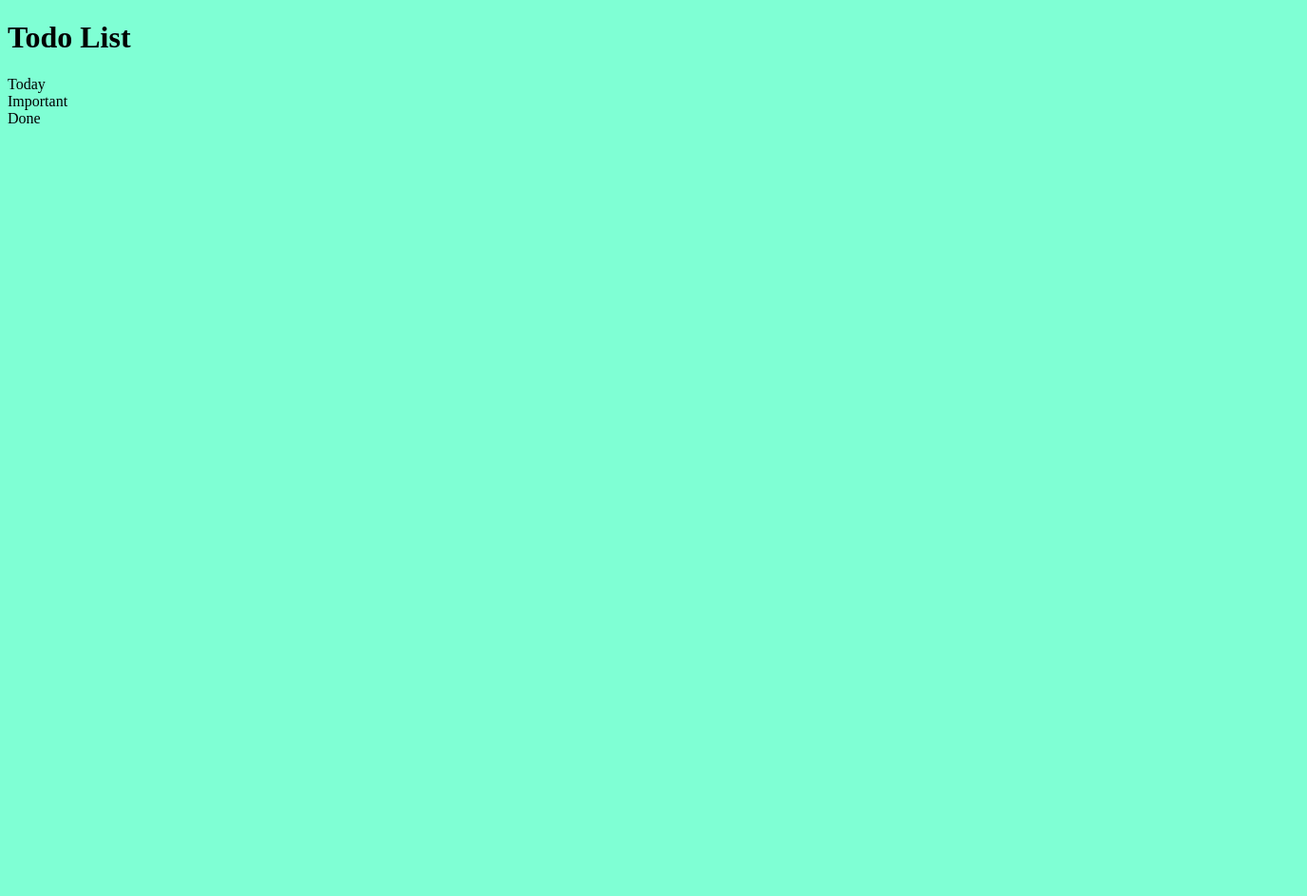
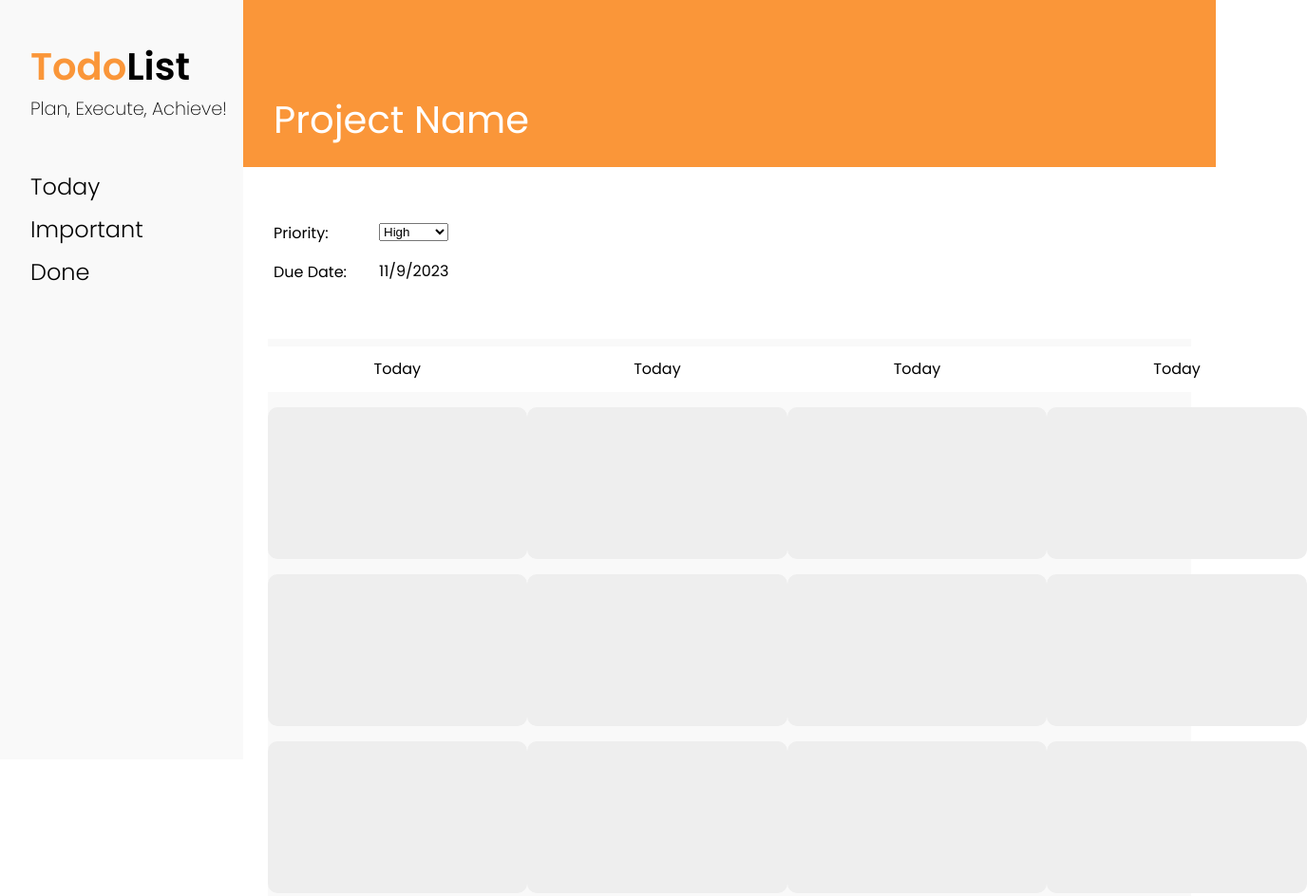
Before and after one commit to tusharg003/Todo-List-TOP, a website built with webpack: page dist/index.html in a window 1280 px wide. Shown: the top 944 px of the page at 95% size, 1376 px wide, since content can reach past the window. Before the commit the page ends 800 px from the top, so only its background shows below. Built offline with nearby package versions, Linux system fonts and the light colour scheme.

Commit message:
made parts of design

```diff
--- a/src/styles.css
+++ b/src/styles.css
@@ -1,3 +1,149 @@
-body{
-    background-color: aquamarine;
+@import url('https://fonts.googleapis.com/css2?family=Black+Ops+One&family=Montserrat:wght@100;200;300;400;500&family=Poppins:wght@200;300;400;600&family=Roboto+Slab:wght@400;700;800&display=swap');
+
+:root {
+    --side-bar-white: rgba(249, 249, 249, 255);
+    --orange: rgba(250, 150, 57, 255);
+    --bg-white: rgba(255, 255, 255, 255);
+    --grey: rgba(238, 238, 238, 255);
 }
+
+body {
+    background-color: var(--bg-white);
+    margin: 0;
+    padding: 0;
+    font-family: 'Poppins', sans-serif;
+}
+
+.content {
+    display: flex;
+    height: 100vh;
+}
+
+.left-section {
+    background-color: var(--side-bar-white);
+    width: 20vw;
+    display: flex;
+    flex-direction: column;
+    /* align-items: center; */
+    padding-left: 2em;
+
+}
+
+.title {
+    width: 100%;
+    padding: 40px 0px;
+}
+
+.title>h1 {
+    font-size: 2.5em;
+    margin: 0;
+    padding: 0;
+}
+
+.title>p {
+    padding: 0;
+    margin: 0;
+    font-size: 1.2em;
+    font-weight: 100;
+}
+
+span {
+    color: var(--orange);
+}
+
+.links {
+    width: 80%;
+    font-size: 1.5em;
+    font-weight: 300;
+}
+
+.link-items {
+    margin: 10px 0px;
+}
+
+/*right-section*/
+.right-section {
+    display: flex;
+    flex-direction: column;
+    width: 80vw;
+}
+
+.project-heading {
+    display: flex;
+    align-items: flex-end;
+    justify-content: flex-start;
+    padding: 6em 0px 0px 2em ;
+    background-color: var(--orange);
+}
+
+.project-heading p {
+    font-size: 2.5em;
+    font-weight: 400;
+    color: var(--bg-white);
+    margin: 0;
+    padding: 0;
+    margin-bottom: 0.5em;
+}
+
+.project-description {
+    display: flex;
+    flex-direction: row;
+    gap: 2em;
+    padding-left: 2em;
+    margin-top: 2em;
+    margin-bottom: 2em;
+    font-size: 1em;
+    font-weight: 500;
+}
+
+.label-values>#label-values-date {
+    margin: 0;
+    padding: 0;
+}
+
+.project-description>.labels {
+    display: flex;
+    flex-direction: column;
+    gap: 1em;
+    margin: 0;
+    padding: 0;
+}
+
+.project-description>.label-values {
+    display: flex;
+    flex-direction: column;
+    gap: 1.2em;
+    margin: 0;
+    padding: 2px;
+}
+
+/*todo section*/
+
+.project-todos {
+    display: flex;
+    background-color: var(--side-bar-white);
+    justify-content: space-around;
+    margin: 0px auto;
+    width: 95%;
+    height: fit-content;
+    padding: .5em 0px;
+}
+
+.todo-container {
+    display: flex;
+    flex-direction: column;
+    gap: 1em;
+    height: fit-content;
+}
+
+.project-todo-heading {
+    background-color: var(--bg-white);
+    padding: .7em 7em;
+}
+
+.todo-card {
+    background-color: var(--grey);
+    width: inherit;
+    height: 10em;
+    border-radius: 10px;
+}
```
Also changed, not shown: dist/index.html.
